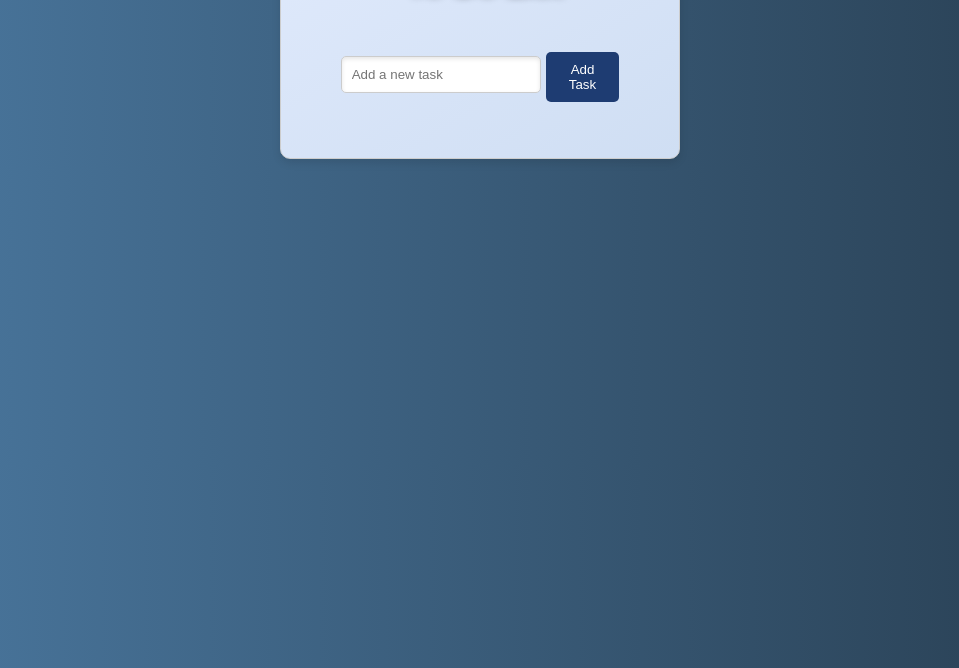
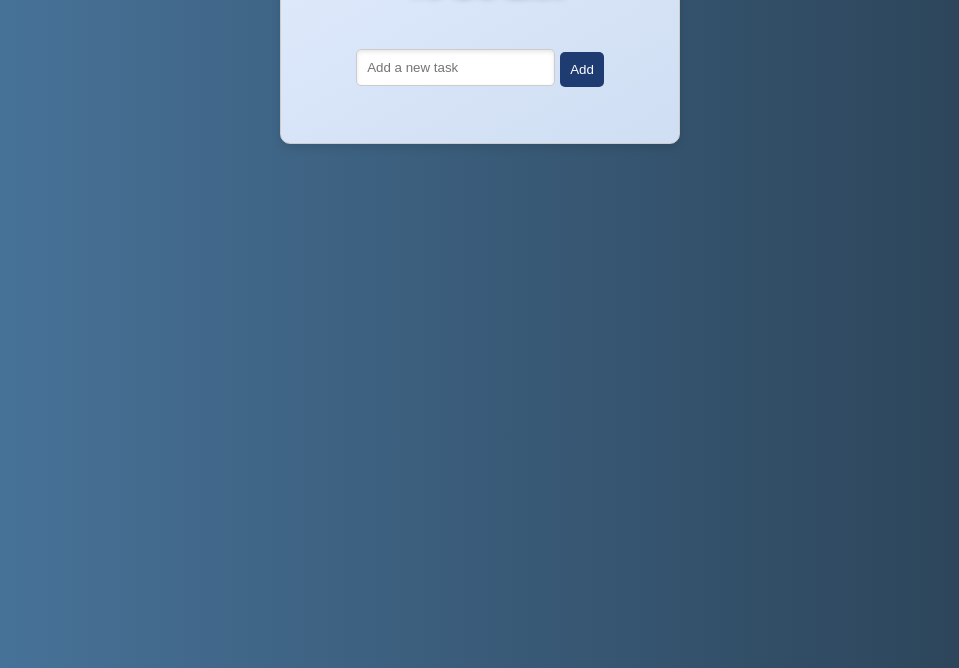
Before and after one commit to babyprogrammer1/To-do-list, a plain HTML site: page index.html in a window 1280 px wide. Shown: the part 132-800 px from the top of the page, without its empty margins (160-1119 px from the left). Drawn offline with Linux system fonts and the light colour scheme.

Commit message:
Update button text in task input form for brevity

```diff
--- a/index.html
+++ b/index.html
@@ -17,7 +17,7 @@
         <!-- Form for adding new tasks -->
         <form>
             <input type="text" id="taskInput" placeholder="Add a new task" aria-label="Task input">
-            <button type="submit">Add Task</button>
+            <button type="submit">Add</button>
         </form>
         <!-- Unordered list to display tasks -->
         <ul id="taskList"></ul>
```
